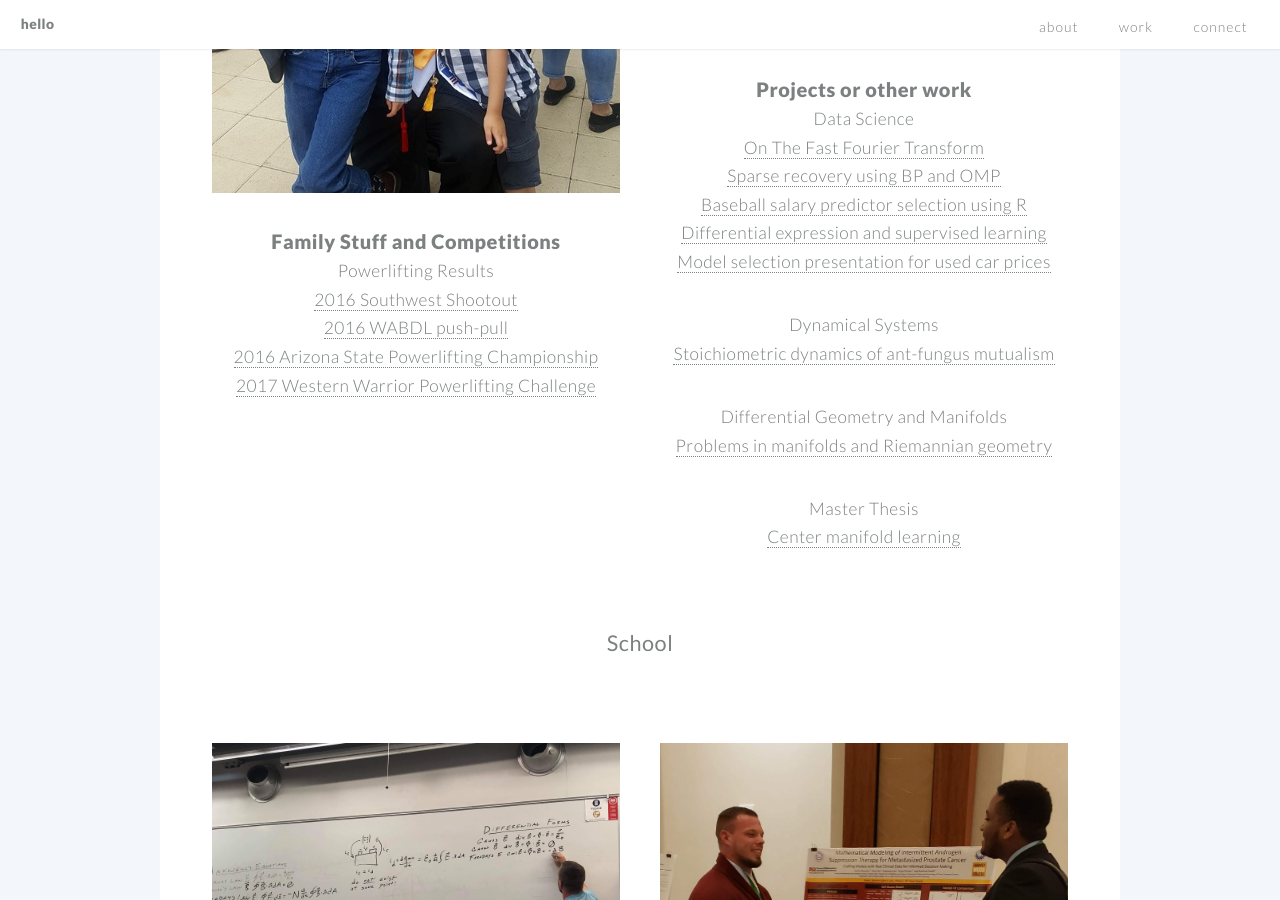
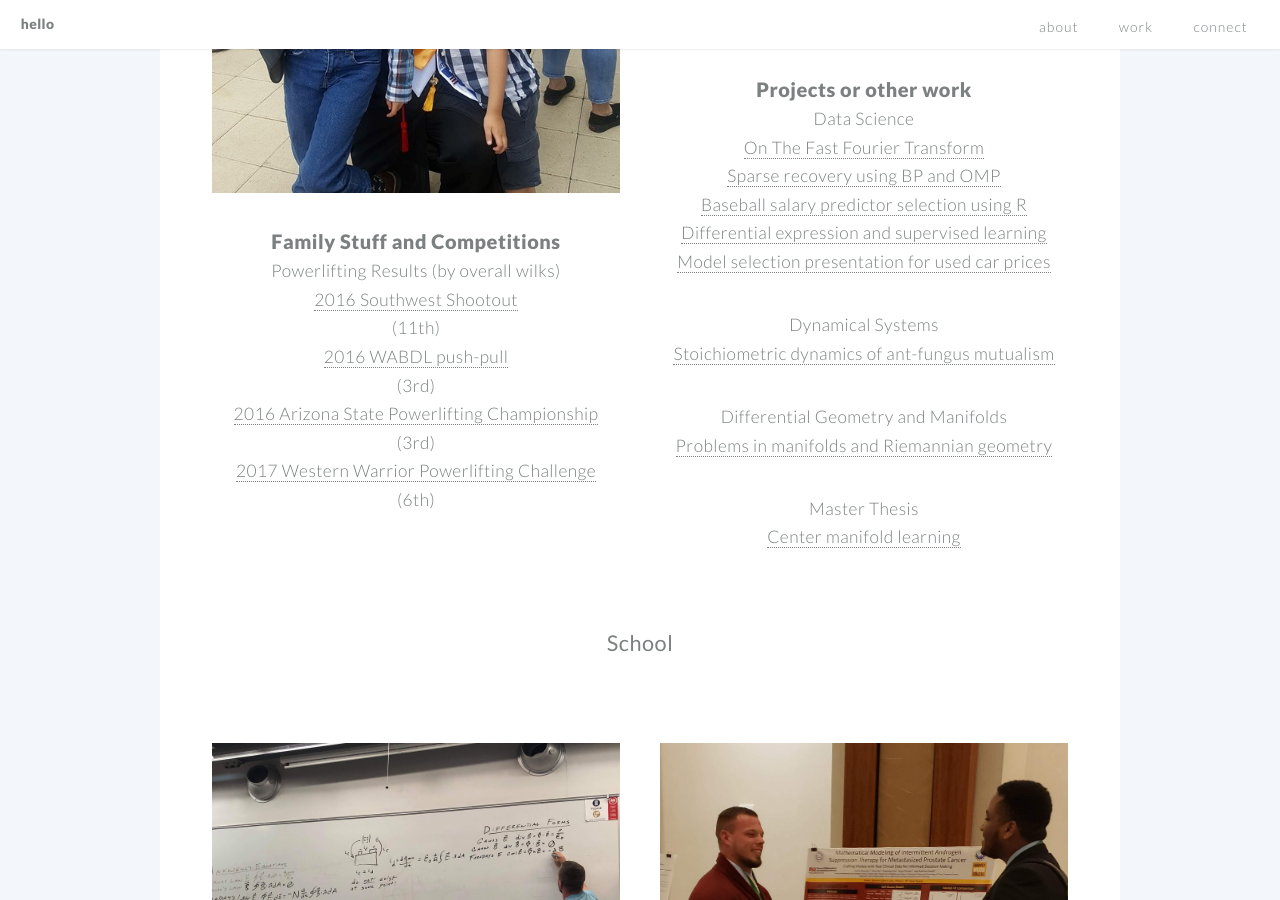
Before and after one commit to jben33/jben33.github.io, a Jekyll site: the page built from index.md, in a window 1280 px wide and 900 px high, scrolled down 2305 px. Built offline with Jekyll 4.4.1, drawn with Linux system fonts in a browser that asks for light colours.

Commit message:
Update example.html

```diff
--- a/_includes/example.html
+++ b/_includes/example.html
@@ -1,9 +1,9 @@
 <h1>Family Stuff and Competitions</h1>
 
 
-<ul> Powerlifting Results
-  <li><a href="https://www.openpowerlifting.org/m/uspa/0576#justinbennett">2016 Southwest Shootout</a></li>
-  <li><a href="https://www.openpowerlifting.org/m/wabdl/1611#justinbennett">2016 WABDL push-pull</a></li>
-  <li><a href="https://www.openpowerlifting.org/m/uspa/0666#justinbennett">2016 Arizona State Powerlifting Championship</a></li>
-  <li><a href="https://www.openpowerlifting.org/m/uspa/0780#justinbennett">2017 Western Warrior Powerlifting Challenge</a></li>
+<ul> Powerlifting Results (by overall wilks)
+  <li><a href="https://www.openpowerlifting.org/m/uspa/0576#justinbennett">2016 Southwest Shootout</a></li> (11th)
+  <li><a href="https://www.openpowerlifting.org/m/wabdl/1611#justinbennett">2016 WABDL push-pull</a></li> (3rd)
+  <li><a href="https://www.openpowerlifting.org/m/uspa/0666#justinbennett">2016 Arizona State Powerlifting Championship</a></li> (3rd)
+  <li><a href="https://www.openpowerlifting.org/m/uspa/0780#justinbennett">2017 Western Warrior Powerlifting Challenge</a></li> (6th)
 </ul>
```
